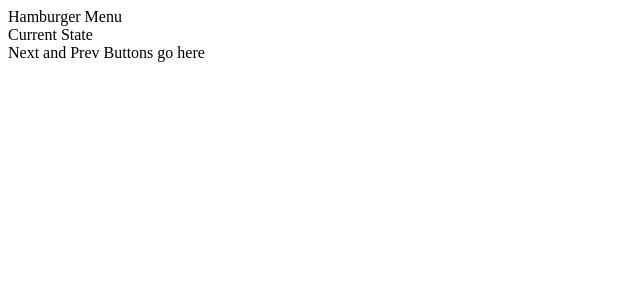
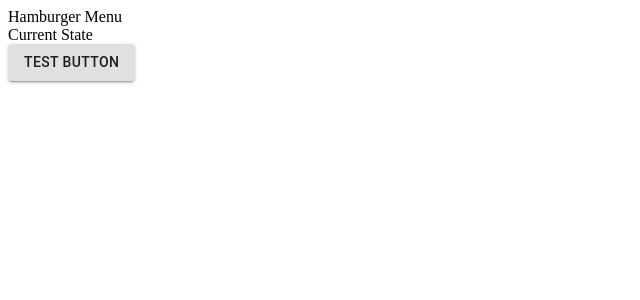
Before and after one commit to oslabs-beta/deValtio, a React app: page / in a window 1280 px wide. Shown: the top 300 px of the page, without its empty margins (0-640 px from the left). Built offline with nearby package versions, Linux system fonts and the light colour scheme.

Commit message:
installed material ui

```diff
--- a/package.json
+++ b/package.json
@@ -18,6 +18,8 @@
   },
   "homepage": "https://github.com/oslabs-beta/deValtio#readme",
   "dependencies": {
+    "@material-ui/core": "^4.12.3",
+    "@material-ui/icons": "^4.11.2",
     "react": "^17.0.2",
     "react-dom": "^17.0.2"
   },
@@ -26,6 +28,7 @@
     "@babel/preset-env": "^7.15.0",
     "@babel/preset-react": "^7.14.5",
     "@babel/preset-typescript": "^7.15.0",
+    "@types/material-ui": "^0.21.9",
     "@types/react": "^17.0.16",
     "@types/react-dom": "^17.0.9",
     "babel-loader": "^8.2.2",
--- a/src/frontend/Components/SideBar/NextPrevButton.tsx
+++ b/src/frontend/Components/SideBar/NextPrevButton.tsx
@@ -1,7 +1,9 @@
+import Button from '@material-ui/core/Button'
+
 export const NextPrevButton = (): JSX.Element => {
     return (
         <div>
-            Next and Prev Buttons go here
+            <Button variant='contained'>Test button</Button>
         </div>
     );
 }
--- a/tsconfig.json
+++ b/tsconfig.json
@@ -5,10 +5,13 @@
         "target": "ES6", // ECMAScript version code will be compiled down to
         "sourceMap": true, // generates sourcemap files to see original ts source code
         "lib": [
-            "dom" //includes type definitions for libraries within array
+            "dom", //includes type definitions for libraries within array
+            "ES6"
         ],
         "moduleResolution": "node", // how modules dependencies get resolved
         "noImplicitAny": true,
+        "noImplicitThis": true,
+        "strictNullChecks": true,
         "allowSyntheticDefaultImports": true, // allows for import syntax like "import ReactDOM from 'react-dom'"
         "esModuleInterop": true
     },
```
Also changed, not shown: 2 other files (tests, documents, lock files or other folders).
